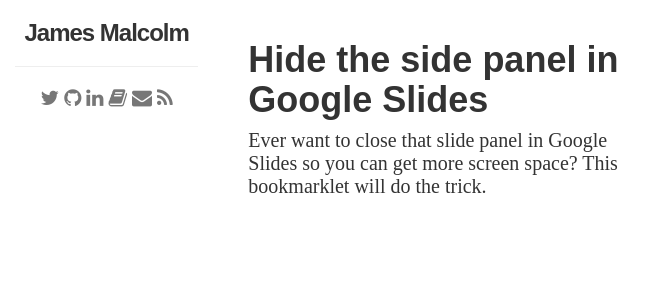
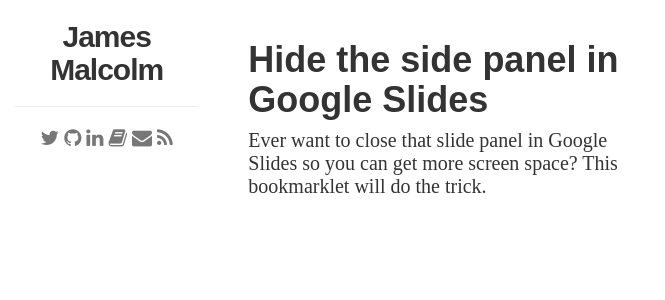
Before and after one commit to jgmalcolm/jgmalcolm.github.io, a Jekyll site: the page built from index.html, in a window 1280 px wide. Shown: the top 300 px of the page, without its empty margins (0-665 px from the left). Built offline with Jekyll 4.4.1, drawn with Linux system fonts in a browser that asks for light colours; nearby versions of some CDN libraries.

```diff
--- a/_includes/sidebar.html
+++ b/_includes/sidebar.html
@@ -1,5 +1,5 @@
 <!-- <a href="/"><img id="avatar" src="/images/malcolm.jpg"></img></a> -->
-<h3 id="logo"><a href="/">James Malcolm</a></h3>
+<h2 id="logo"><a href="/">James Malcolm</a></h2>
 
 <hr class="small" />
 
```
